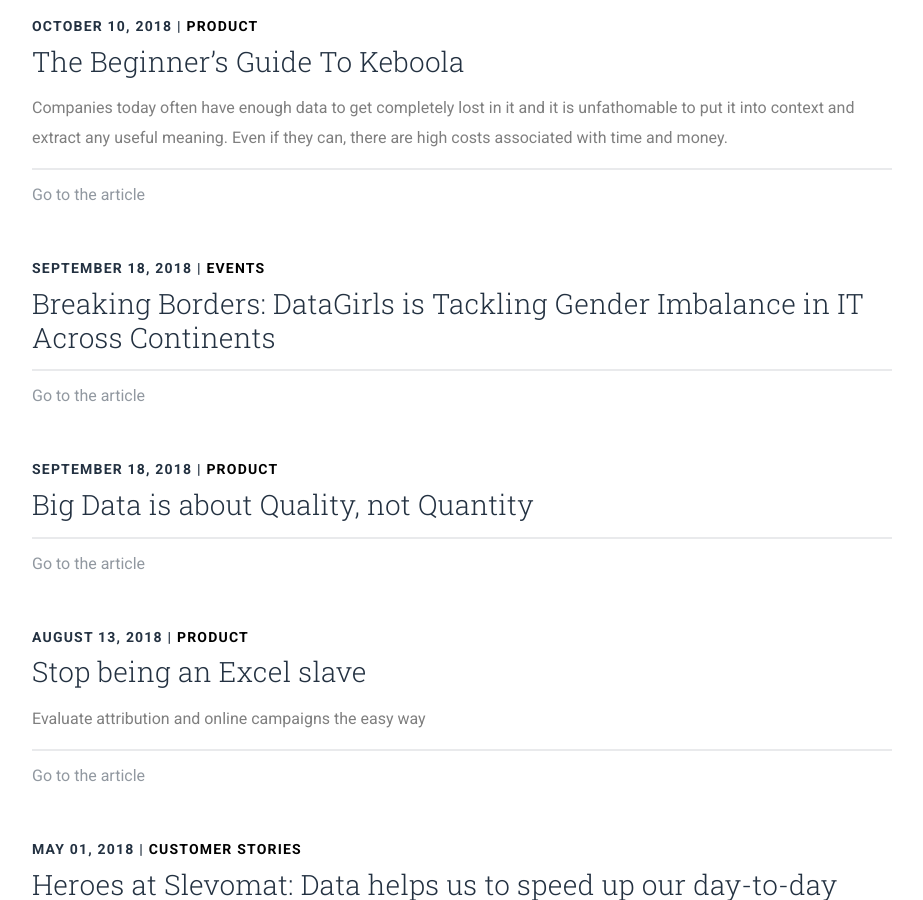
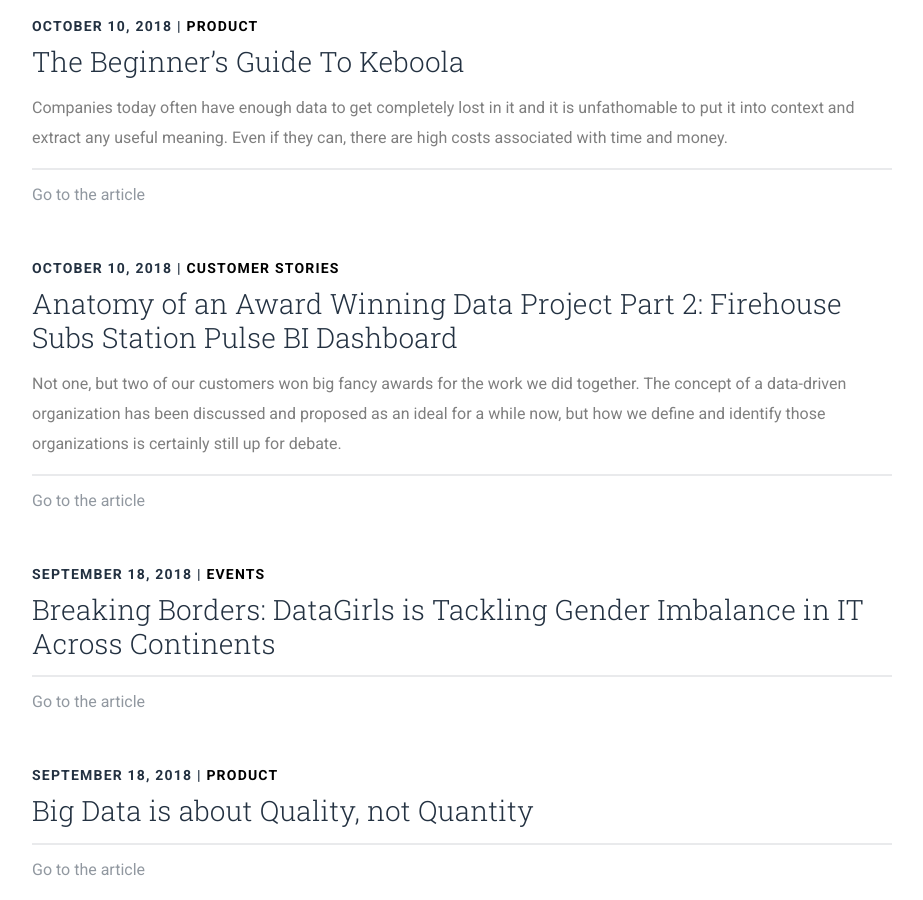
Before and after one commit to keboola/blog, a Jekyll site: the page built from index.md, in a window 1280 px wide and 900 px high, scrolled down 2643 px. Shown: the whole window, without its empty margins (28-951 px from the left). Built offline with Jekyll 4.4.1, drawn with Linux system fonts in a browser that asks for light colours; nearby versions of some CDN libraries; some of the changed lines change nothing that is shown.

Commit message:
Update from Forestry.io - Published anatomy-of-an-award-winning-data-project-part-2-firehouse-subs-station-pulse-bi-dashboard.md

```diff
--- a/_drafts/2018-10-10-anatomy-of-an-award-winning-data-project-part-2-firehouse-subs-station-pulse-bi-dashboard.md
+++ b/_posts/2018-10-10-anatomy-of-an-award-winning-data-project-part-2-firehouse-subs-station-pulse-bi-dashboard.md
@@ -9,23 +9,19 @@
   as an ideal for a while now, but how we define and identify those organizations
   is certainly still up for debate. '
 user: pavel-dolezal
-coverphoto: "/uploads/Untitled design (4)-1.png"
-coverphoto_slider: "/uploads/Untitled design (5)-1.png"
+coverphoto: ''
+coverphoto_slider: "/uploads/firehouse.jpg"
 
 ---
-### Anatomy of an Award Winning Data Project Part 2: Firehouse Subs Station Pulse BI Dashboard
-
-by [Kasey Jones Tonsfeldt](http://blog.keboola.com/author/20616)
-
-[![](https://lh6.googleusercontent.com/WiOkM9BtzRI_vfiel1ciIXtFKXBG74soVq4GyNDHRIerU0a97SvByZGyuYDe9tyXPi7D3u4lspHlYGEs_n12V4xXlNwDQkW7SqExOsymqQTfC2tc97h5eiV8Os5Xm47u11z3e_aF =480x320)](http://blog.keboola.com/author/20616)
+by Kasey Jones Tonsfeldt
 
 As we reported in our previous post, we are still beaming with pride, like proud parents at a little league game or a dance recital. Not one, but two of our customers won big fancy awards for the work we did together. The concept of a data-driven organization has been discussed and proposed as an ideal for a while now, but how we define and identify those organizations is certainly still up for debate. We’re pretty confident that these two customers in question - [Computer Sciences Corporation (CSC)](http://www.csc.com/) and [Firehouse Subs](http://www.firehousesubs.com/) - would be prime contenders. These awards highlight their commitment to go further than their industry counterparts to empower employees and franchisees to leverage data in new and exciting ways.
+
+![](/uploads/firehouse1.jpg)
 
 If you missed last week’s post with CSC’s Chris Marin, check it out [here](https://www.linkedin.com/in/christopher-marin-7792474). Today, let’s learn more about Firehouse Subs award winning project. In case you don’t know much about Firehouse Subs, let me bring you up to speed. The sandwich chain started in 1994 and as of March 2016 has more than 960 locations in 44 states, Puerto Rico and Canada. Firehouse Subs is no stranger to winning awards, either. In 2006, KPMG named them “Company of the Year” and they’ve been recognized for their commitment to community service and public safety as well through Firehouse Subs Public Safety Foundation®, created in 2005.
 
 Now let’s hear from our project champion and our main ally at Firehouse Subs, [Director of Reporting and Analytics, Danny Walsh](https://www.linkedin.com/in/dwalsh79).
-
-![](/uploads/danny firehouse.001.jpg)
 
 Here are the stats:
 
```
